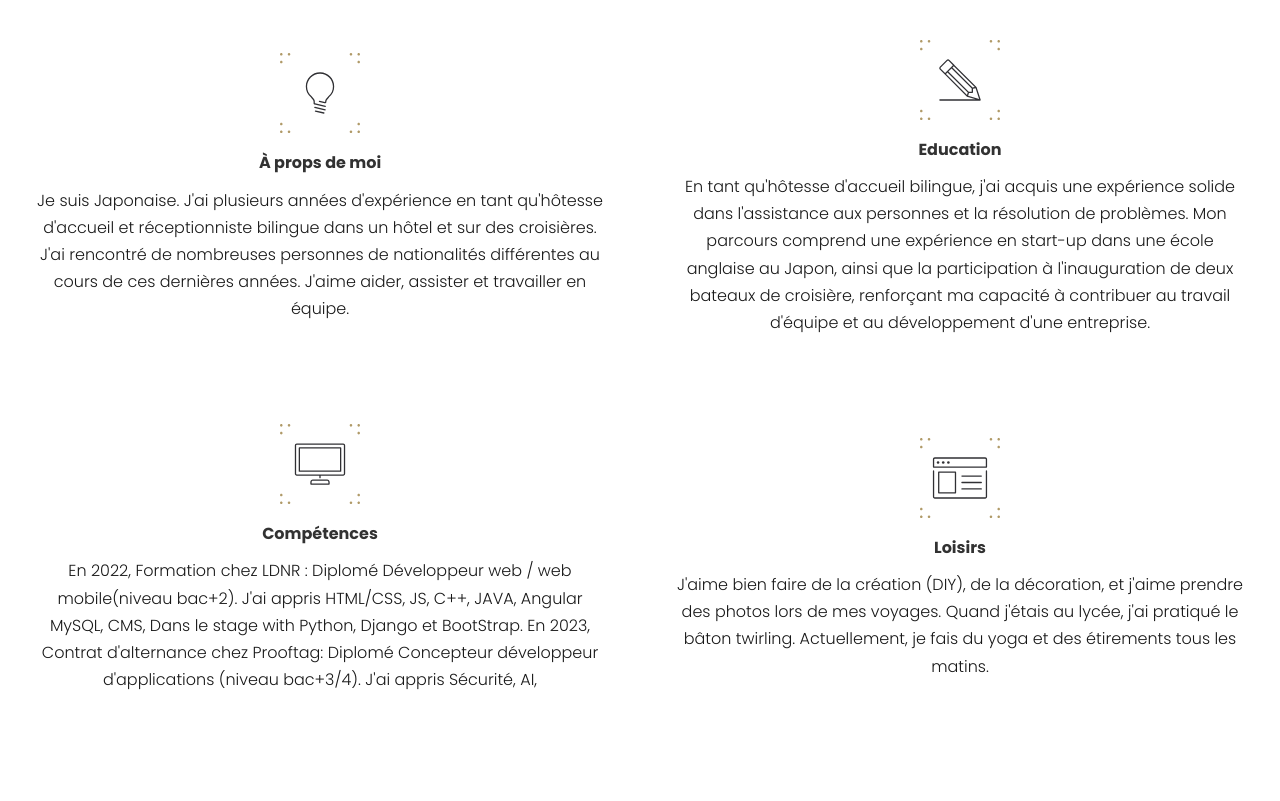
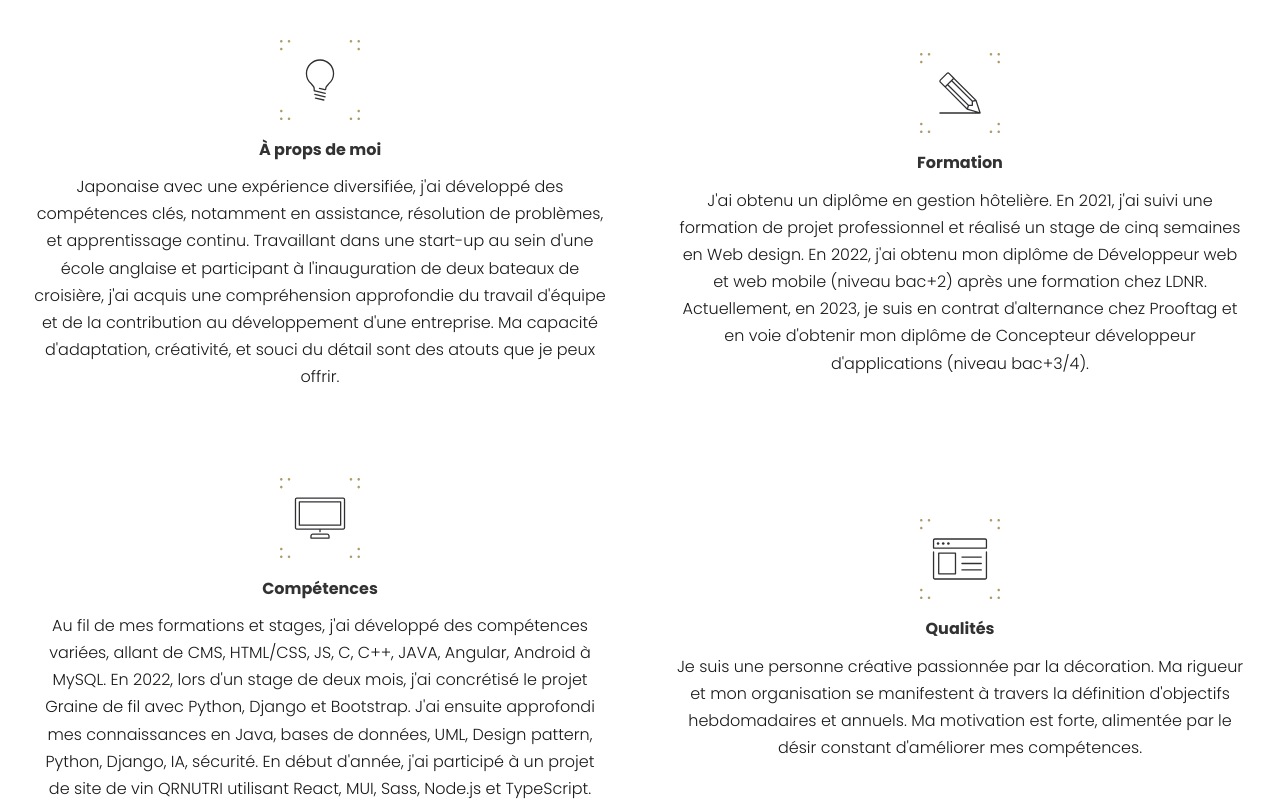
Before and after one commit to Sa-lile/portfolio_react, a React (Create React App) app: page / in a window 1280 px wide. Shown: the part 1040-1841 px from the top of the page. Built offline with nearby package versions, Linux system fonts and the light colour scheme.

Commit message:
update services

```diff
--- a/src/constants/data.js
+++ b/src/constants/data.js
@@ -5,25 +5,25 @@ const services = [
         id:1,
         image: `${images.services_img_1}`,
         title: "À props de moi",
-        paragraph: "Je suis Japonaise. J'ai plusieurs années d'expérience en tant qu'hôtesse d'accueil et réceptionniste bilingue dans un hôtel et sur des croisières. J'ai rencontré de nombreuses personnes de nationalités différentes au cours de ces dernières années. J'aime aider, assister et travailler en équipe.",
+        paragraph: "Japonaise avec une expérience diversifiée, j'ai développé des compétences clés, notamment en assistance, résolution de problèmes, et apprentissage continu. Travaillant dans une start-up au sein d'une école anglaise et participant à l'inauguration de deux bateaux de croisière, j'ai acquis une compréhension approfondie du travail d'équipe et de la contribution au développement d'une entreprise. Ma capacité d'adaptation, créativité, et souci du détail sont des atouts que je peux offrir.",
     },
     {
         id:2,
         image: `${images.services_img_3}`,
-        title: "Education",
-        paragraph: "En tant qu'hôtesse d'accueil bilingue, j'ai acquis une expérience solide dans l'assistance aux personnes et la résolution de problèmes. Mon parcours comprend une expérience en start-up dans une école anglaise au Japon, ainsi que la participation à l'inauguration de deux bateaux de croisière, renforçant ma capacité à contribuer au travail d'équipe et au développement d'une entreprise. ",
+        title: "Formation",
+        paragraph: "J'ai obtenu un diplôme en gestion hôtelière. En 2021, j'ai suivi une formation de projet professionnel et réalisé un stage de cinq semaines en Web design. En 2022, j'ai obtenu mon diplôme de Développeur web et web mobile (niveau bac+2) après une formation chez LDNR. Actuellement, en 2023, je suis en contrat d'alternance chez Prooftag et en voie d'obtenir mon diplôme de Concepteur développeur d'applications (niveau bac+3/4).",
     },
     {
         id:3,
         image: `${images.services_img_2}`,
         title: "Compétences",
-        paragraph:  " En 2022, Formation chez LDNR : Diplomé Développeur web / web mobile(niveau bac+2). J'ai appris HTML/CSS, JS, C++, JAVA, Angular MySQL, CMS, Dans le stage with Python, Django et BootStrap. En 2023, Contrat d'alternance chez Prooftag: Diplomé Concepteur développeur d'applications (niveau bac+3/4). J'ai appris Sécurité, AI, ",
+        paragraph:  " Au fil de mes formations et stages, j'ai développé des compétences variées, allant de CMS, HTML/CSS, JS, C, C++, JAVA, Angular, Android à MySQL. En 2022, lors d'un stage de deux mois, j'ai concrétisé le projet Graine de fil avec Python, Django et Bootstrap. J'ai ensuite approfondi mes connaissances en Java, bases de données, UML, Design pattern, Python, Django, IA, sécurité. En début d'année, j'ai participé à un projet de site de vin QRNUTRI utilisant React, MUI, Sass, Node.js et TypeScript."
     },
     {
         id:4,
         image: `${images.services_img_4}`,
-        title: "Loisirs",
-        paragraph:  " J'aime bien faire de la création (DIY), de la décoration, et j'aime prendre des photos lors de mes voyages. Quand j'étais au lycée, j'ai pratiqué le bâton twirling. Actuellement, je fais du yoga et des étirements tous les matins.",
+        title: "Qualités",
+        paragraph:  "Je suis une personne créative passionnée par la décoration. Ma rigueur et mon organisation se manifestent à travers la définition d'objectifs hebdomadaires et annuels. Ma motivation est forte, alimentée par le désir constant d'améliorer mes compétences.",
     },
 ];
 
```
Also changed, not shown: 24 other files (tests, documents, lock files or other folders).
